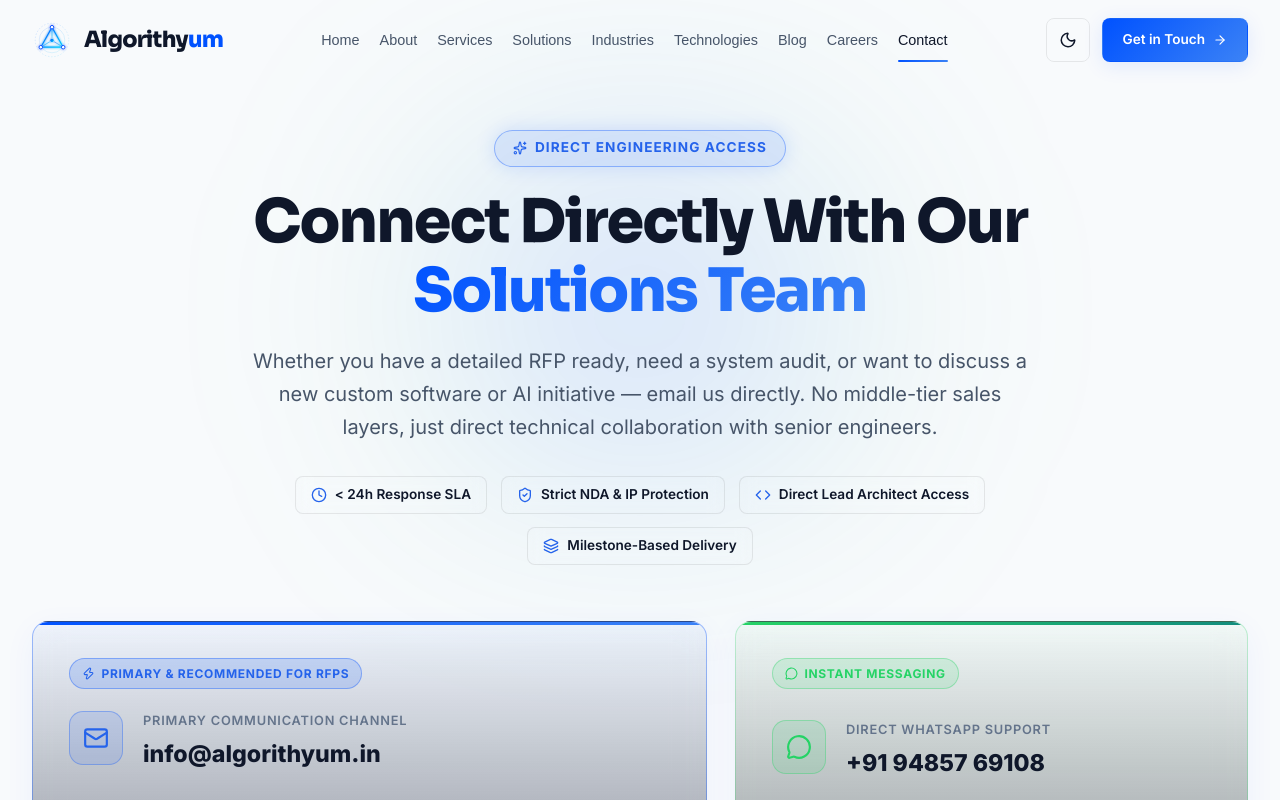
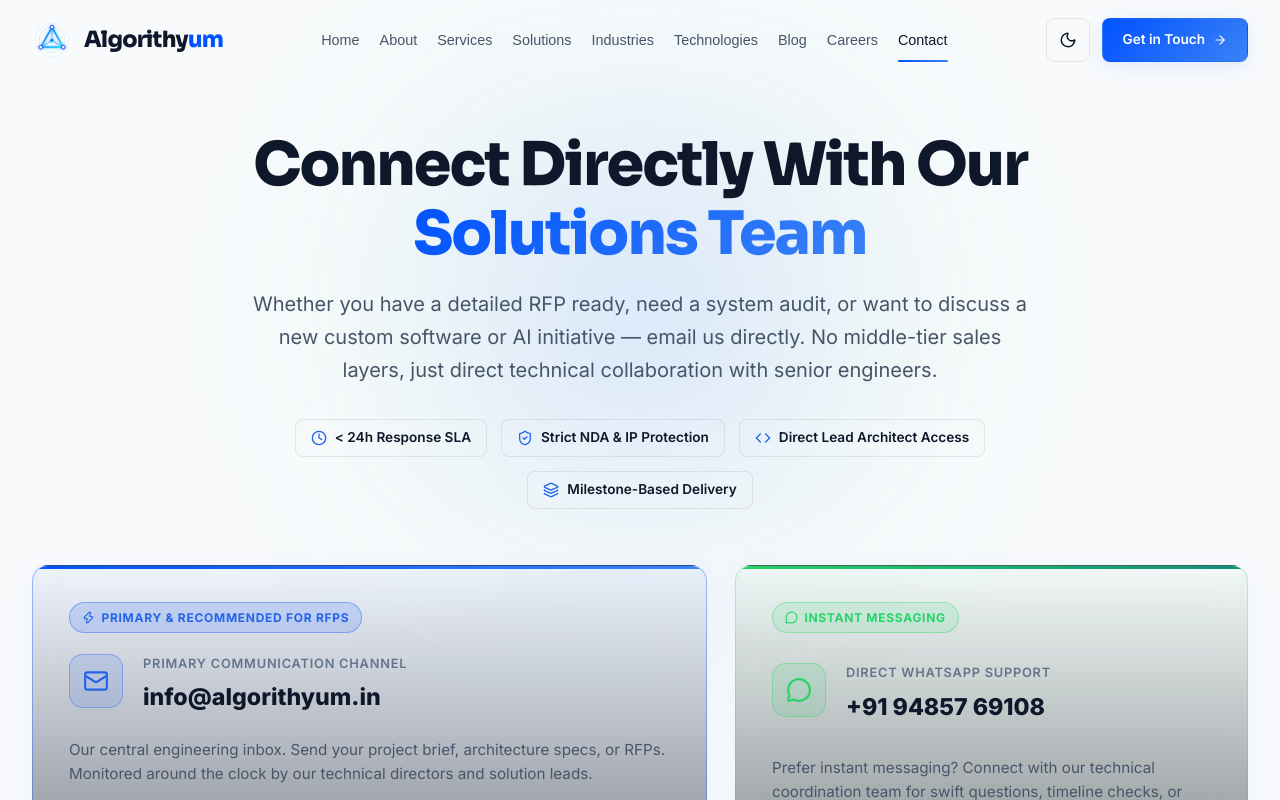
Before and after one commit to puspendeerrr/algorithyum, a Next.js app: page /contact in a window 1280 px wide. Shown: the top 800 px of the page. Built offline with nearby package versions, Linux system fonts and the light colour scheme.

Commit message:
fix(contact): remove direct engineering access badge from hero section

```diff
--- a/src/views/ContactPage.tsx
+++ b/src/views/ContactPage.tsx
@@ -7,7 +7,6 @@ import {
   Check,
   Copy,
   ShieldCheck,
-  Sparkles,
   ExternalLink,
   Clock,
   Code,
@@ -78,10 +77,6 @@ export const ContactPage: React.FC = () => {
       <div className="container">
         {/* Hero Section */}
         <section className={styles.heroSection}>
-          <div className={styles.badge}>
-            <Sparkles size={14} />
-            <span>Direct Engineering Access</span>
-          </div>
 
           <h1 className={styles.heroTitle}>
             Connect Directly With Our{' '}
```
